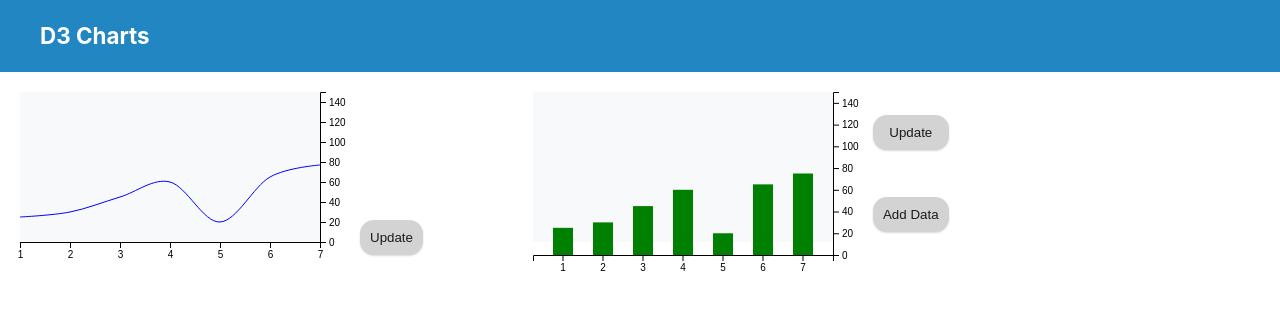
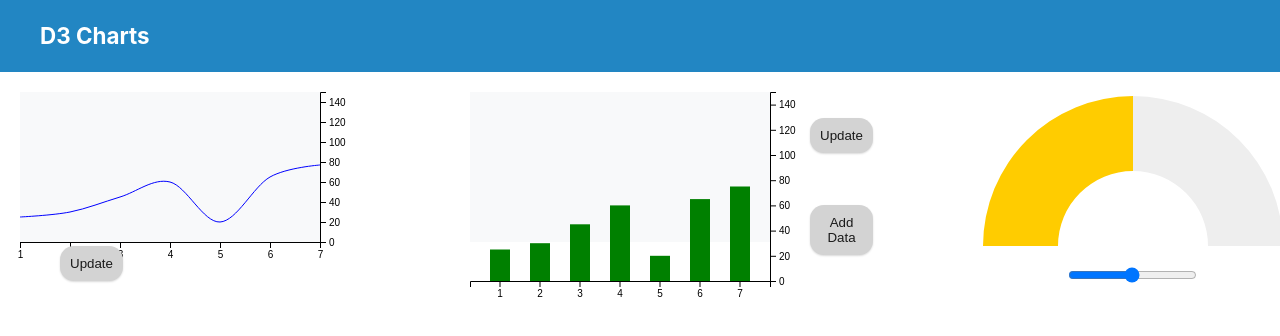
Before and after one commit to skywalker-ua/d3-react-charts, a React (Create React App) app: page / in a window 1280 px wide. Shown: the top 336 px of the page. Built offline with nearby package versions, Linux system fonts and the light colour scheme.

Commit message:
gauge chart

```diff
--- a/src/App.js
+++ b/src/App.js
@@ -3,6 +3,9 @@ import './App.css';
 import Layout from './containers/Layout'
 import BarChart from './components/BarChart'
 import LineChart from './components/LineChart'
+import GaugeChart from './components/GaugeChart'
+
+const data = [25, 30];
 
 class App extends React.Component {
 
@@ -12,6 +15,7 @@ class App extends React.Component {
         <Layout>
           <LineChart />
           <BarChart />
+          <GaugeChart data={data} />
         </Layout>
       </div>
     );
--- /dev/null
+++ b/src/components/GaugeChart/index.js
@@ -0,0 +1,68 @@
+import React,
+{
+    useEffect,
+    useRef,
+    useState
+}
+ from 'react'
+import './styles.css'
+import Button from '../Button'
+import useResizeObserver from '../hooks/useResizeObserver'
+import { select, arc, pie } from 'd3'
+const GaugeChart = props => {
+
+    const { data } = props;
+    const [sliderData, setData] = useState({
+        data: [50, 50]
+    })
+
+
+    const svgRef = useRef()
+    const wrapperRef = useRef()
+    const dimensions = useResizeObserver(wrapperRef)
+
+    useEffect(() => {
+        const svg = select(svgRef.current)
+        if (!dimensions) return;
+
+        const arcGenerator = arc()
+         .innerRadius(75)
+         .outerRadius(150)
+
+        const pieGenerator = pie().startAngle(-0.5 * Math.PI).endAngle(0.5 * Math.PI).sort(null)
+
+        const instructions = pieGenerator(sliderData.data)
+
+        svg
+            .selectAll('.slice')
+            .data(instructions)
+            .join('path')
+            .attr('class', 'slice')
+            .attr('stroke', 'none')
+            .attr('fill', (instruction, index) => index % 2 === 1 ?  '#eee' : '#ffcc00')
+            .style('transform', `translate(${dimensions.width / 2}px, ${dimensions.height}px)`)
+            .attr('d', instruction => arcGenerator(instruction))
+    }, [sliderData.data, dimensions])
+
+    const sliderDataHandler = e => {
+        const value = e.currentTarget.value;
+        setData({
+            data: [value, 100 - value]
+        })
+    }
+
+    return(
+        <div className="gauge">
+            <div ref={wrapperRef}>
+                <svg style={{backgroundColor: 'white'}}  id="gauge" ref={svgRef}>
+
+                </svg>
+            </div>
+            <div className="slider-inp">
+                <input onChange={sliderDataHandler} type="range" min="1" max="100" value={sliderData.data[0]} />
+            </div>
+        </div>
+    );
+}
+
+export default GaugeChart;
--- /dev/null
+++ b/src/components/GaugeChart/styles.css
@@ -0,0 +1,24 @@
+.gauge {
+    display: flex;
+    flex-flow: column wrap;
+    margin-left: 100px;
+    height: 100%;
+    align-items: center;
+}
+
+svg .gauge {
+    height: 100%;
+    background-color: aqua;
+}
+
+.action-btns {
+    display: flex;
+    flex-flow: column wrap;
+    justify-content: space-around;
+}
+
+.slider-inp {
+    position: relative;
+    top: 1.2em;
+
+}
--- /dev/null
+++ b/src/components/hooks/useResizeObserver.js
@@ -0,0 +1,23 @@
+import { useEffect, useState} from 'react'
+import ResizeObserver from "resize-observer-polyfill";
+
+const useResizeObserver = (ref) => {
+    const [dimensions, setDimensions] = useState(null);
+    useEffect(() => {
+        const observeTarget = ref.current;
+        const resizeObserver = new ResizeObserver(entries => {
+            console.log(entries)
+            // set resized dimensions
+            entries.forEach(entry => {
+                setDimensions(entry.contentRect)
+            })
+        })
+        resizeObserver.observe(observeTarget)
+        return () => {
+            resizeObserver.unobserve(observeTarget)
+        }
+    }, [ref])
+    return dimensions;
+}
+
+export default useResizeObserver;
```
